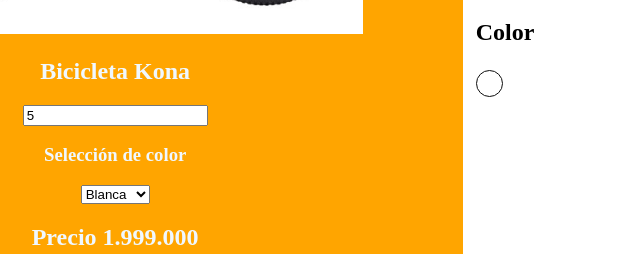
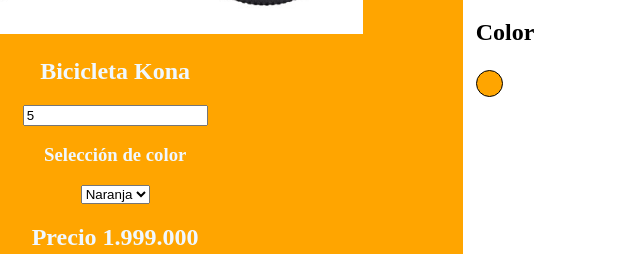
Before and after one commit to pabco84/06062022JavaScript, a plain HTML site: page index.html in a window 1280 px wide. Both pictures are taken after typing "5" into the empty fields and a click on the button "Calcular precio total". Shown: the part 332-586 px from the top of the page, 428-1068 px from the left. Drawn offline with Linux system fonts and the light colour scheme.

Commit message:
first commit

```diff
--- a/assets/css/style.css
+++ b/assets/css/style.css
@@ -34,6 +34,6 @@
 #colorset {
     height: 25px;
     width: 25px;
-    border: solid 1px rgb(13, 13, 13);
+    border: solid 1px black;
     border-radius: 50%;
 }
--- a/assets/js/script.js
+++ b/assets/js/script.js
@@ -7,9 +7,7 @@
 totalcost = Number(cantidad.value) * cost;
 costototal.textContent = totalcost;
 cantidadset.textContent = cantidad.value;
-
-
-    let color = document.querySelector('#color').value;
-    colorset.style.BackgroundColor = color ;
-
+let color = document.querySelector('#color').value;
+console.log(color);
+colorset.style.backgroundColor = color;
 });
--- a/index.html
+++ b/index.html
@@ -16,8 +16,8 @@
                 <input id="cantidad" type="number" placeholder="Cantidad">
                 <h3>Selección de color</h3>
                 <select id="color">
-                    <option value="orange">Naranja</option>
-                    <option value="white" selected>Blanca</option>
+                    <option value="orange" selected>Naranja</option>
+                    <option value="white">Blanca</option>
                     <option value="silver">Plata</option>
                 </select>
                 <h2>Precio 1.999.000</h2>
@@ -28,7 +28,7 @@
         <div class="resumen">
             <h2>Total: $ <strong id="costototal"></strong></h2>
             <h2>Cantidad: <strong id="cantidadset"></strong></h2>
-            <h2 id="circulo">Color <p id="colorset"></p> </h2>
+            <h2>Color <p id="colorset"></p></h2>
         </div>
     </div>
 <script src="assets/js/script.js"></script>
```
Also changed, not shown: 1 other file.
